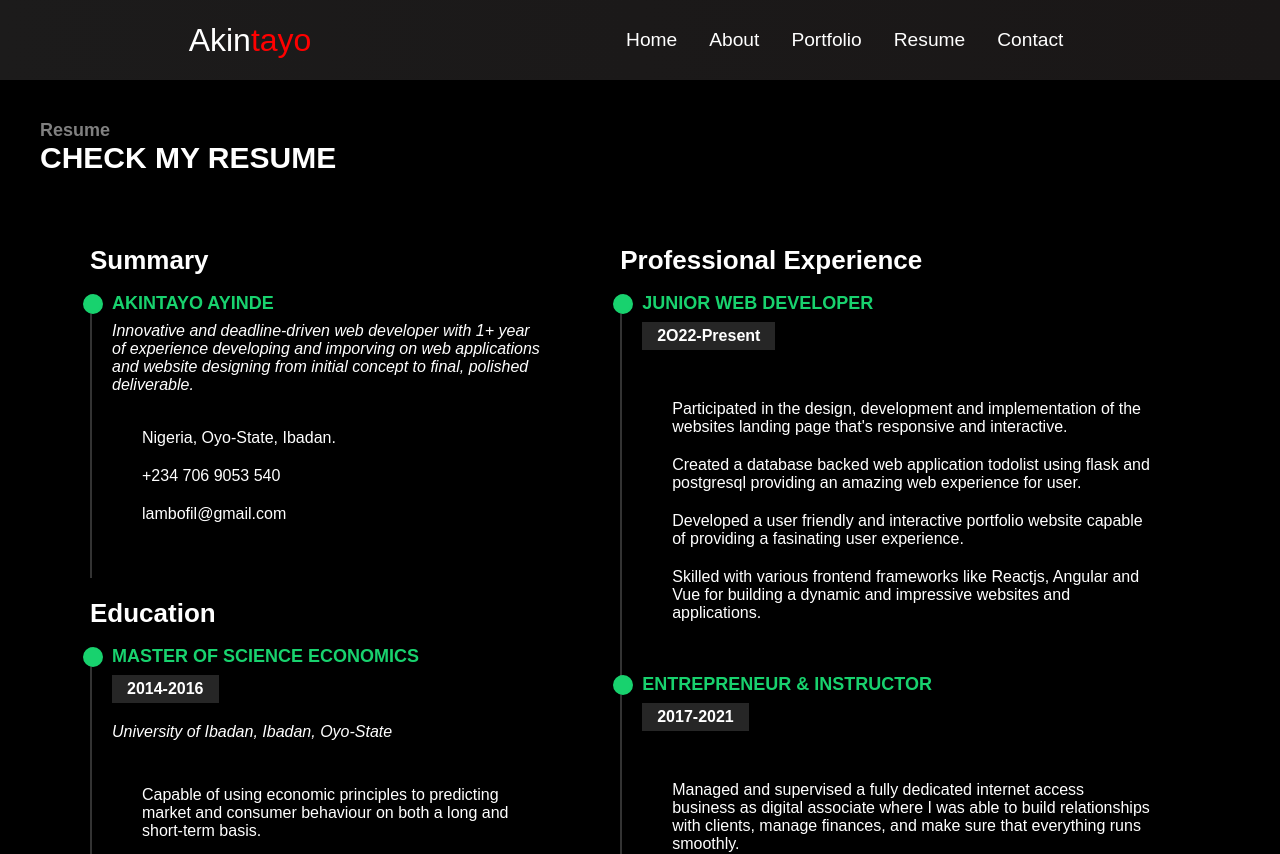
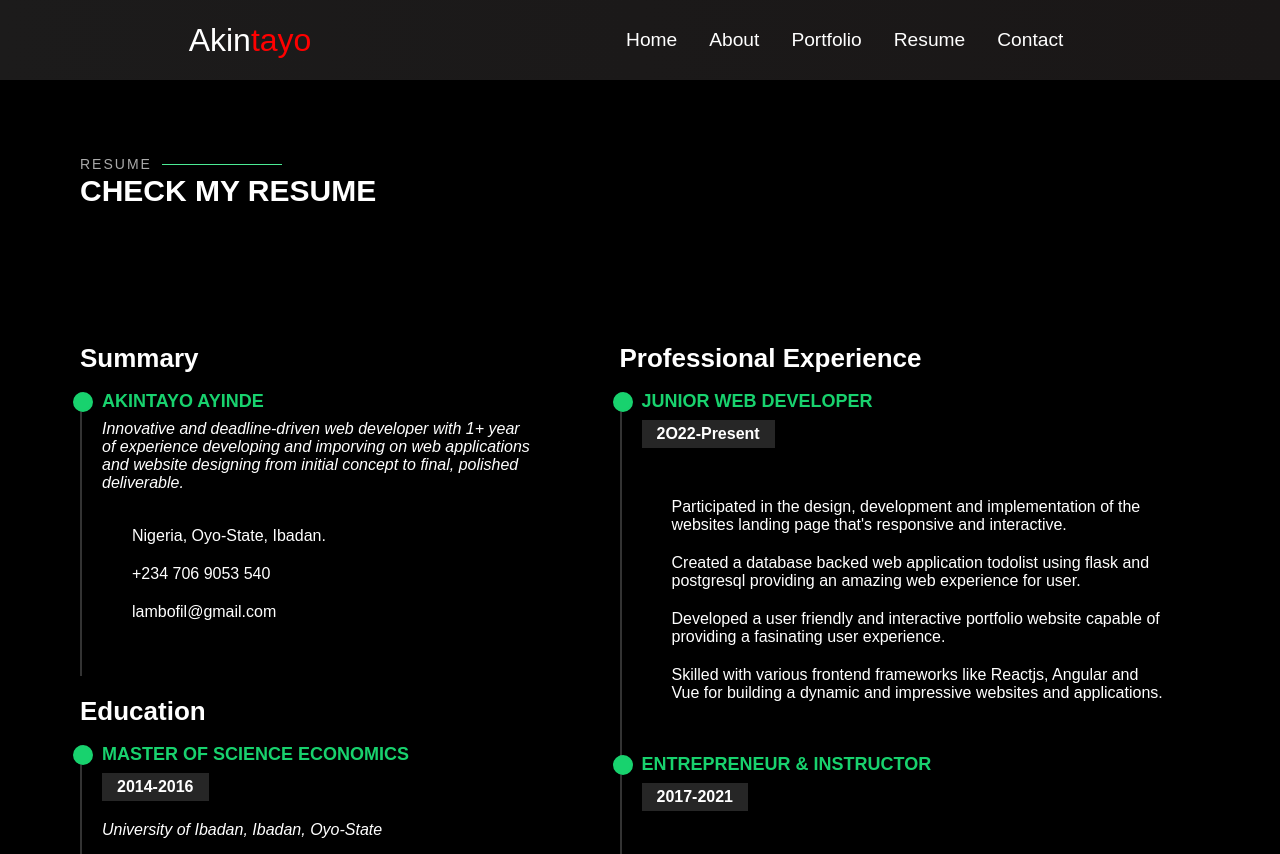
Before and after one commit to lambofil/portfolio-react-project-3, a React (Create React App) app: page /resume in a window 1280 px wide. Shown: the top 854 px of the page. Built offline with nearby package versions, Linux system fonts and the light colour scheme.

Commit message:
Corrected Header element modified Resume component

```diff
--- a/src/Components/CardList/CardList.css
+++ b/src/Components/CardList/CardList.css
@@ -1,5 +1,5 @@
 .p{
-    width: 30%;
+    width: 25%;
     height: 40vh;
     margin: 20px 10px;
     border: 2px solid rgb(243,242,242);
--- a/src/Components/Header/Header.css
+++ b/src/Components/Header/Header.css
@@ -98,4 +98,5 @@ h4.home__text {
         align-items: center;
         margin-top: 20px;
     }
+
 }
--- a/src/Components/Header/Header.jsx
+++ b/src/Components/Header/Header.jsx
@@ -13,7 +13,7 @@ function Header() {
                         <div className="i-title-item">Backend Developer</div>
                         <div className="i-title-item">Instructor & Counsellor</div>
                         <div className="i-title-item">Freelancer</div>
-                        <div className="i-title-item">Enterpreneur</div>
+                        <div className="i-title-item">Entrepreneur</div>
                     </div>
                 </div>
                 <h4 className='home__text pz__10'>based in Nigeria.</h4>
--- a/src/Components/ResumeComp/ResumeComp.css
+++ b/src/Components/ResumeComp/ResumeComp.css
@@ -1,15 +1,54 @@
-.resume-container{
+section {
+    overflow: hidden;
+    position: relative;
+    width: 100%;
+    /* top: 140px;
+    bottom: 100%; */
+    /* opacity: 0; */
+    transition: ease-in-out 0.4s;
+    z-index: 2;
+}
+
+/* .resume-container{
     background-color: black;
     padding: 20px;
+} */
+
+section .resume-body{
+    background: black;
+    /* background: rgba(0, 0, 0, 0.9); */
+    padding: 30px;
 }
-.resume-body{
-    padding: 20px;
+
+.section-title {
+    padding: 50px;
 }
 
 .section-title h4{
-    color: grey;
+    /* color: grey; */
+    font-size: 14px;
+    font-weight: 500;
+    padding: 0;
+    line-height: 1px;
+    margin: 0 0 20px 0;
+    letter-spacing: 2px;
+    text-transform: uppercase;
+    color: #aaaaaa;
+    font-family: "Poppins", sans-serif;
 }
+
+.section-title h4::after {
+    content: "";
+    width: 120px;
+    height: 1px;
+    display: inline-block;
+    background: #4ceb95;
+    margin: 4px 10px;
+  }
+
 .section-title p{
+    margin: 0;
+    margin: -15px 0 15px 0;
     font-size: 30px;
     font-weight: bold;
     color: #fff;
@@ -100,6 +139,16 @@
     border: 2px solid #18d26e;
 }
 
+@media only screen and (max-width:768px){
+    /* section {
+        top: 120px;
+      } */
+    .summary-flex {
+        display: flex;
+        flex-direction: column;
+    }
+
+}
 
 
 /* .resume{
--- a/src/Components/ResumeComp/ResumeComp.jsx
+++ b/src/Components/ResumeComp/ResumeComp.jsx
@@ -3,7 +3,7 @@ import './ResumeComp.css';
 
 function ResumeComp() {
   return (
-        <div className='resume-container'>
+        <section className='resume-container'>
             <div className='resume-body'>
                 <div className='section-title'>
                     <h4>Resume</h4>
@@ -82,7 +82,7 @@ function ResumeComp() {
                     </div>
                 </div>
             </div>
-        </div>
+        </section>
 
     )
 }
```
